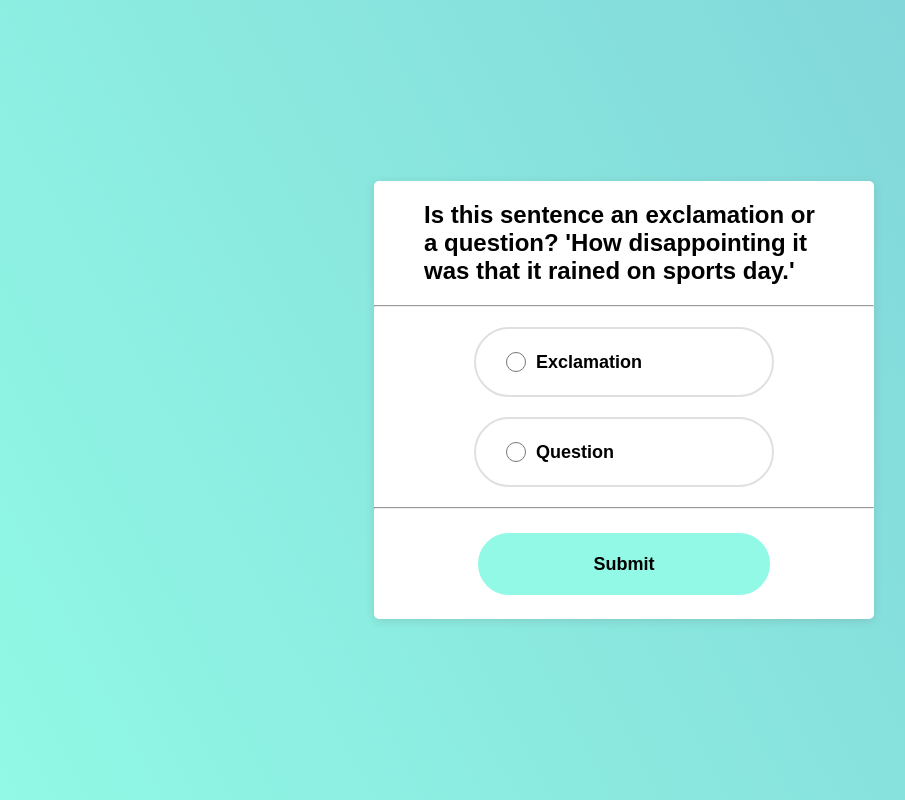
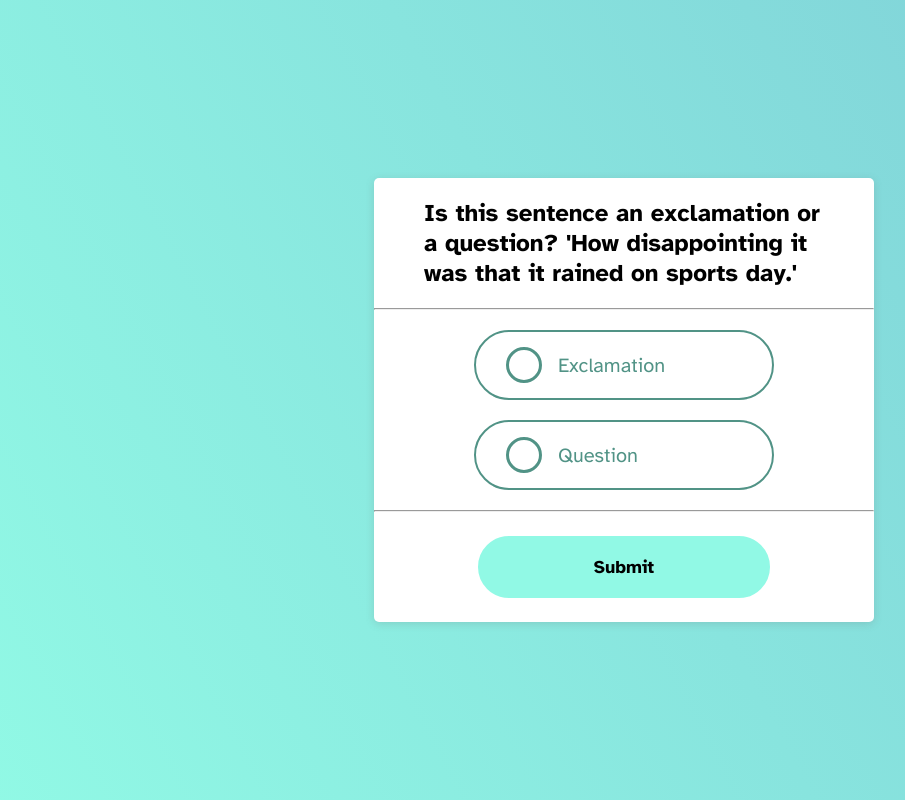
Before and after one commit to Nadia982/quiz-with-confirmation, a plain HTML site: page index.html in a window 1280 px wide. Shown: the whole page, without its empty margins (16-921 px from the left). Drawn offline with Linux system fonts and the light colour scheme.

Commit message:
updated label styles

```diff
--- a/css/style.css
+++ b/css/style.css
@@ -2,12 +2,14 @@
   margin: 0;
   padding: 0;
   box-sizing: border-box;
-  font-family: "Urbanist", sans-serif;
+  font-family: "Atkinson Hyperlegible", sans-serif;
 }
 
 :root {
+  --darkest-color: #519386;
   --dark-color: #75d3c09f;
-    --light-color: #91F9E5;
+  --light-color: #91f9e5;
+  --lightest-color: #c7ede5;
 }
 
 html {
@@ -19,7 +21,11 @@ body {
   display: grid;
   place-items: center;
   background-color: #8ec5fc;
-  background-image: linear-gradient(62deg, var(--light-color) 0%, var(--dark-color) 100%);
+  background-image: linear-gradient(
+    62deg,
+    var(--light-color) 0%,
+    var(--dark-color) 100%
+  );
   background-repeat: no-repeat;
   /* background-image: linear-gradient(62deg, #8ec5fc 0%, #49516F 100%); */
 }
@@ -55,67 +61,97 @@ ul {
   cursor: pointer;
 }
 
-#submit, li {
+#submit,
+li {
   width: 80%;
   max-width: 300px;
   margin: 0 auto;
   display: block;
-
 }
-
-
 
 li {
   list-style: none;
+    /* cursor: pointer; */
+}
+
+input[type="radio"] {
+  display: none;
+}
+label {
+  font-size: 1.8rem;
+  cursor: pointer;
+  position: relative;
+  display: inline-flex;
+  gap: 0.8em;
+  padding: 0 7rem 0 3rem;
   min-height: 7rem;
-  border-radius: 7rem;
+  border-radius: 5rem;
   border: none;
-  border: 0.2rem solid #e0e0e0;
-  padding: 0 7rem 0 3rem;
+  border: 0.2rem solid var(--darkest-color);
+  border-radius: 5rem;
   -webkit-border-radius: 5rem;
   -moz-border-radius: 5rem;
   -ms-border-radius: 5rem;
   -o-border-radius: 5rem;
   -webkit-border-radius: 5rem;
-  font-size: 1.8rem;
-  font-weight: 700;
+    font-weight: 400;
+    font-size: 2rem;
+    letter-spacing: 1.1;
   display: flex;
   justify-content: flex-start;
   align-items: center;
-  cursor: pointer;
+  color: var(--darkest-color);
+
 }
 
-li:hover{
-  background-color: var(--dark-color);
+label::before{
+  content: "";
+  height: 1.5em;
+  width: 1.5em;
+  border: 3px solid var(--darkest-color);
+  /* border: 3px solid #e0e0e0; */
+  border-radius: 50%;
 }
 
-label {
-  padding-left: 1rem;
-  cursor: pointer;
-}
-input[type="radio"] {
-  width: 20px;
-  height: 20px;
-}
-input[type="radio"]:focus {
-    outline: none;
+label:focus {
+  outline: 5px solid var(--darkest-color);
+  border: 0.2rem solid #fff;
 }
 
-input:checked {
-  background-color: #8ec5fc;
-  border-color: #8ec5fc;
+label:hover {
+  background-color: var(--lightest-color);
 }
 
-li:focus-within {
-    outline: 5px solid var(--dark-color);
-    border: .2rem solid #fff;
+/* label:hover label::before {
+  border: 3px solid white;
+} */
+
+/* input[type="radio"]:focus {
+  outline: none;
+} */
+
+input[type="radio"]:checked + label {
+  background-color: var(--darkest-color);
+  border-color: white;
+  color: white;
+  font-weight: 400;
+}
+
+input[type="radio"]:checked + label:focus {
+  background-color: var(--darkest-color);
+  outline-color: var(--darkest-color);
+}
+
+input[type="radio"]:checked + label::before {
+  background-color: var(--darkest-color);
+  border-color: white;
 }
 
 .btn {
   padding: 2rem 5rem;
 }
 
-#submit{
+#submit {
   min-height: 7rem;
   padding: 0 5rem;
   height: 5rem;
@@ -129,14 +165,13 @@ min-height: 7rem;
   color: #000;
   font-size: 1.8rem;
   font-weight: bold;
-
 }
 
-#submit:focus{
+#submit:focus {
   outline: 5px solid var(--light-color);
 }
 
-#submit:hover{
+#submit:hover {
   background-color: var(--dark-color);
 }
 
--- a/index.html
+++ b/index.html
@@ -4,7 +4,11 @@
     <meta charset="UTF-8" />
     <meta name="viewport" content="width=device-width, initial-scale=1.0" />
     <title>Quiz website</title>
+    <link rel="preconnect" href="https://fonts.googleapis.com">
+<link rel="preconnect" href="https://fonts.gstatic.com" crossorigin>
+<link href="https://fonts.googleapis.com/css2?family=Atkinson+Hyperlegible:wght@400;700&display=swap" rel="stylesheet">
     <link rel="stylesheet" href="css/style.css" />
+
   </head>
   <body>
     <div class="quiz-section">
@@ -15,20 +19,13 @@
           <!-- or use button option -->
           <li>
             <input type="radio" name="answer" class="answer" id="a" />
-            <label for="a" id="option_1">Quiz option</label>
+            <label tabindex="0" for="a" id="option_1">Quiz option</label>
           </li>
           <li>
             <input type="radio" name="answer" class="answer" id="b" />
-            <label for="b" id="option_2">Quiz option</label>
+            <label tabindex="0" for="b" id="option_2">Quiz option</label>
           </li>
-          <!-- <li>
-            <input type="radio" name="answer" class="answer" id="c" />
-            <label for="c" id="option_3">Quiz option</label>
-          </li>
-          <li>
-            <input type="radio" name="answer" class="answer" id="d" />
-            <label for="d" id="option_4">Quiz option</label>
-          </li> -->
+
 
         </ul>
 
```
Lines whose indentation alone changed are shown as unchanged.
